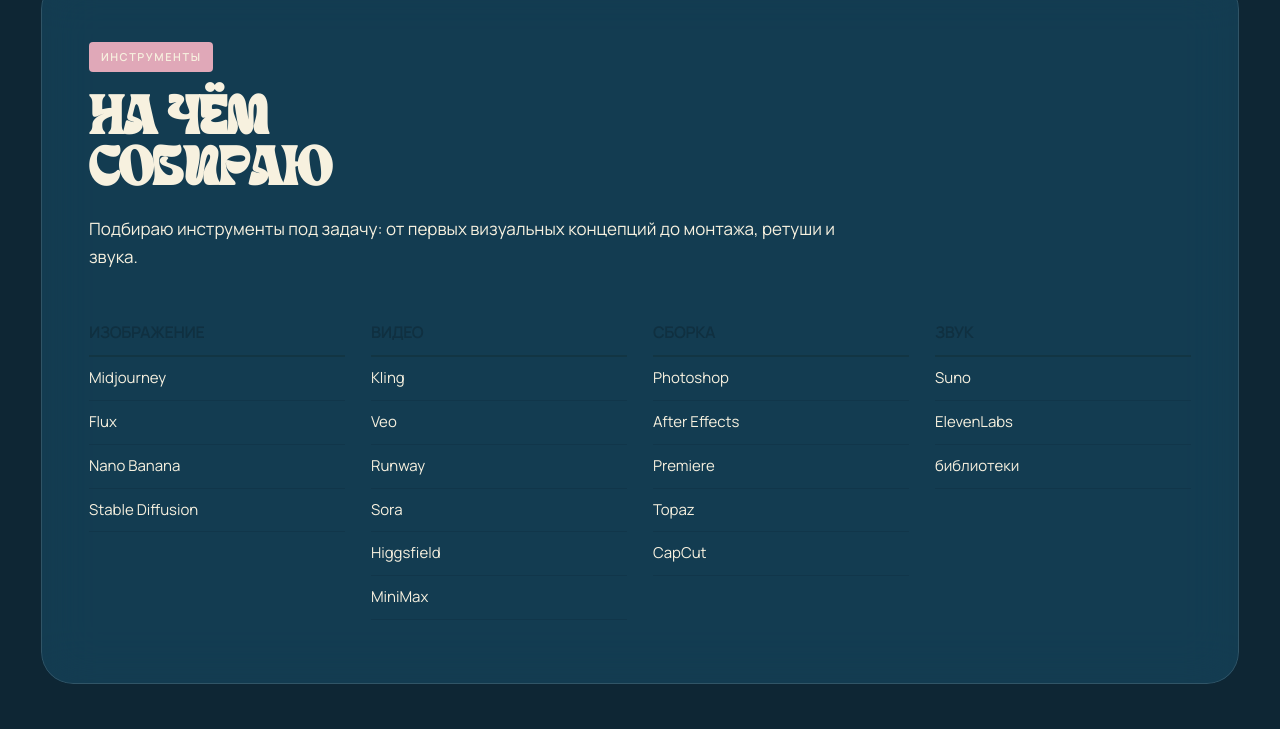
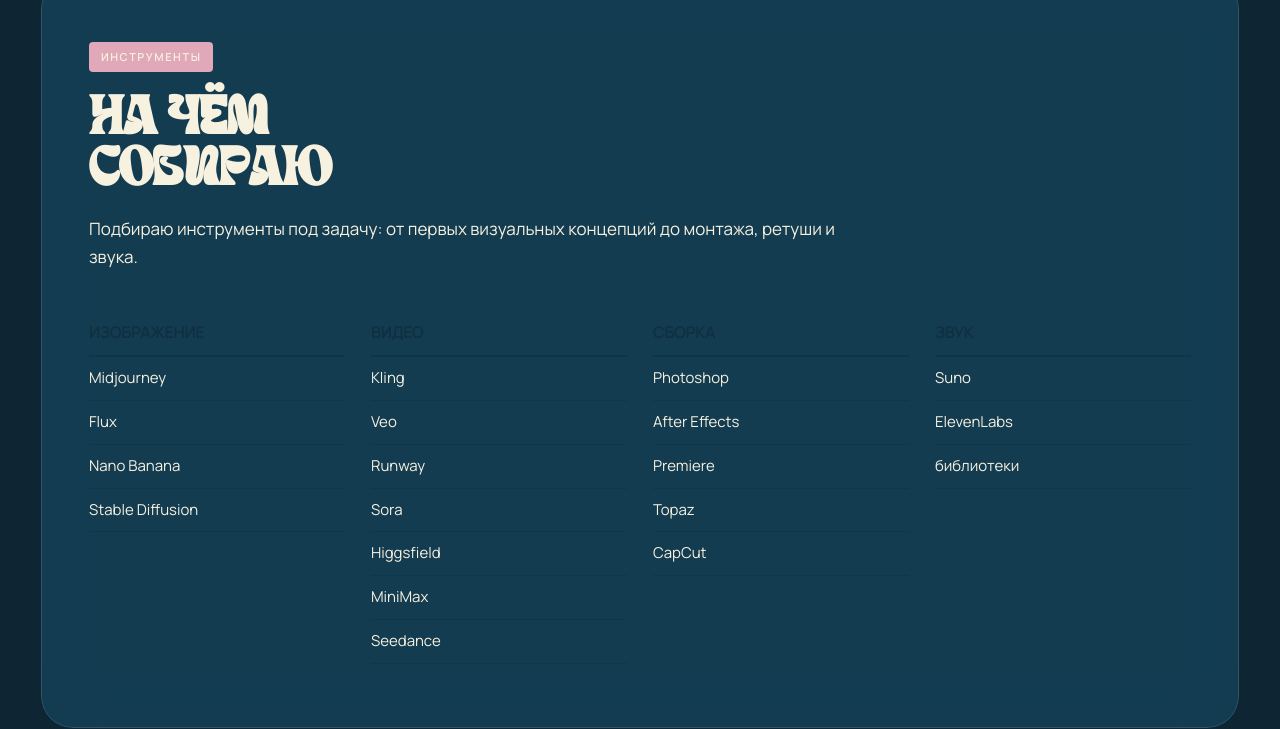
Before and after one commit to SantAlice/sia.portfolio, a plain HTML site: page index.html in a window 1280 px wide. Shown: the part 7544-8273 px from the top of the page. Drawn offline with Linux system fonts and the light colour scheme.

Commit message:
Add Seedance to video tools

```diff
--- a/index.html
+++ b/index.html
@@ -655,7 +655,7 @@
     <p class="lead reveal">Подбираю инструменты под задачу: от первых визуальных концепций до монтажа, ретуши и звука.</p>
     <div class="tools">
       <div class="tools__col reveal"><h3>Изображение</h3><ul><li>Midjourney</li><li>Flux</li><li>Nano Banana</li><li>Stable Diffusion</li></ul></div>
-      <div class="tools__col reveal"><h3>Видео</h3><ul><li>Kling</li><li>Veo</li><li>Runway</li><li>Sora</li><li>Higgsfield</li><li>MiniMax</li></ul></div>
+      <div class="tools__col reveal"><h3>Видео</h3><ul><li>Kling</li><li>Veo</li><li>Runway</li><li>Sora</li><li>Higgsfield</li><li>MiniMax</li><li>Seedance</li></ul></div>
       <div class="tools__col reveal"><h3>Сборка</h3><ul><li>Photoshop</li><li>After Effects</li><li>Premiere</li><li>Topaz</li><li>CapCut</li></ul></div>
       <div class="tools__col reveal"><h3>Звук</h3><ul><li>Suno</li><li>ElevenLabs</li><li>библиотеки</li></ul></div>
     </div>
```
